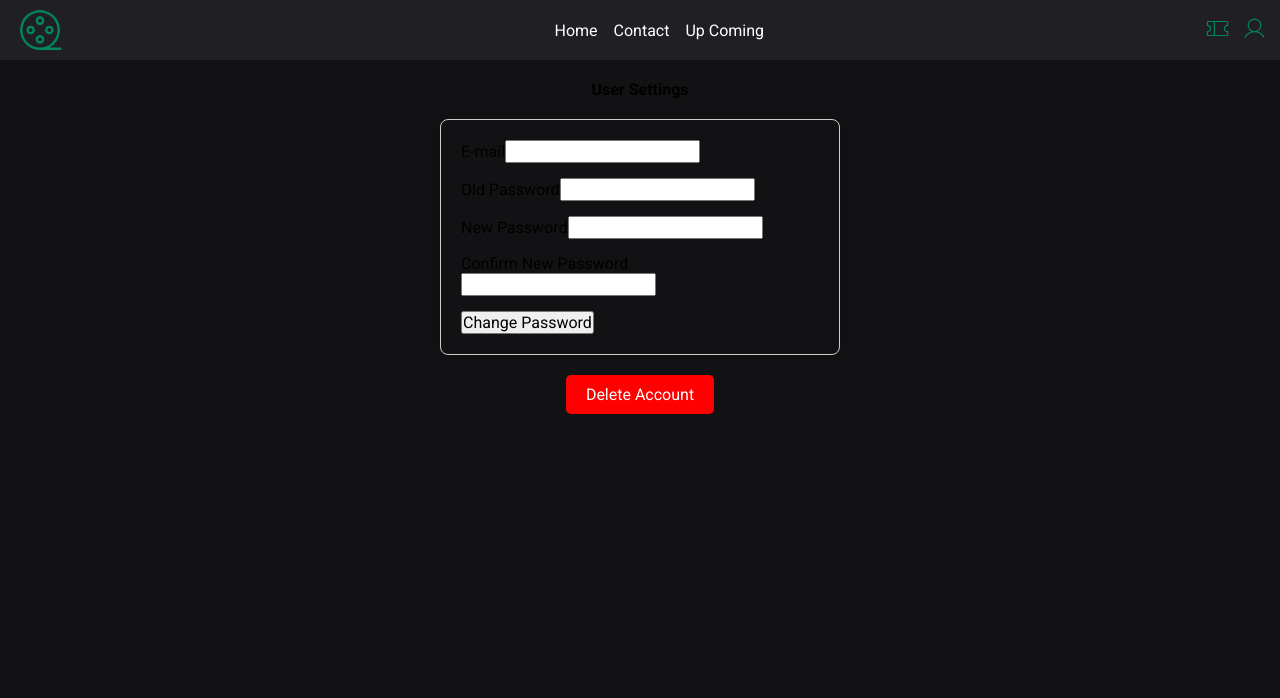
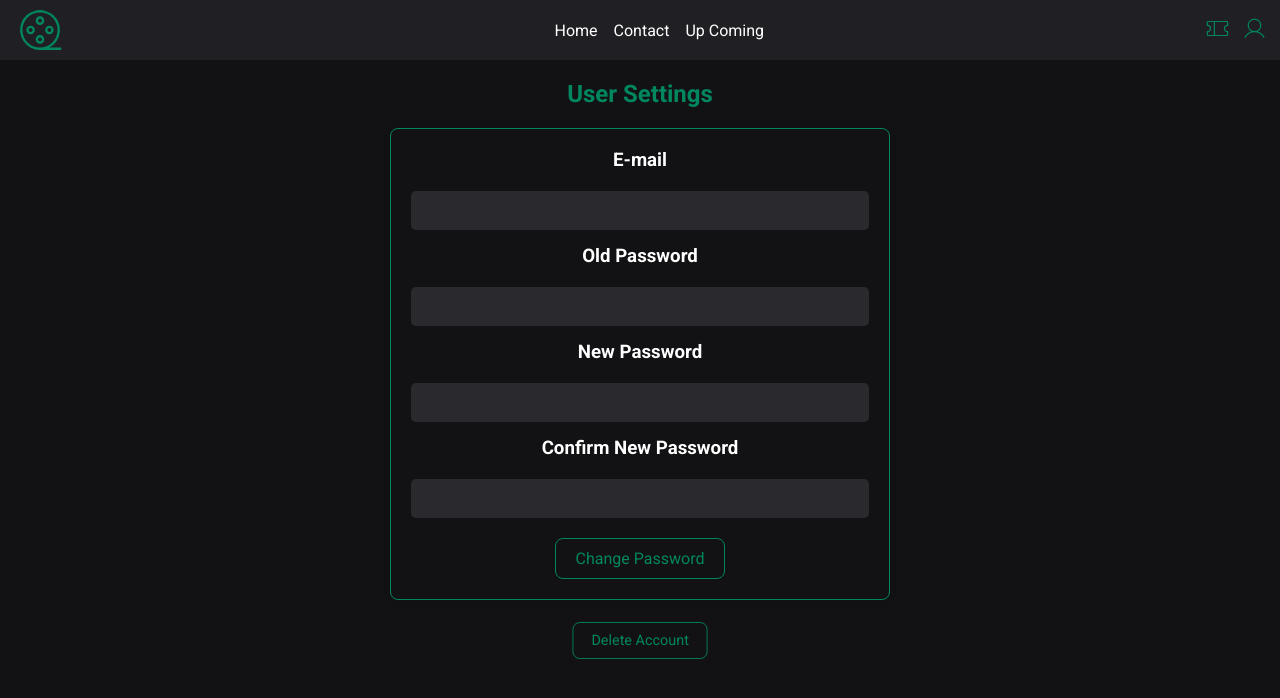
Before and after one commit to Deziderioo/CINEMA-PROJECT, a React (Vite) app: page /User in a window 1280 px wide. Shown: the top 698 px of the page. Built offline with nearby package versions, Linux system fonts and the light colour scheme.

Commit message:
Style in user settings

```diff
--- a/src/User.jsx
+++ b/src/User.jsx
@@ -73,31 +73,31 @@ export function User() {
       </div>
       <form className={style.card} onSubmit={handleChangePassword}>
         <div className={style.wrapInp}>
-          <label htmlFor="email">E-mail</label>
+          <h3 htmlFor="email">E-mail</h3>
           <input
             type="email"
             value={email}
             onChange={(e) => setEmail(e.target.value)}
           />
         </div>
-        <div className={style.wrapInpPass}>
-          <label htmlFor="oldPassword">Old Password</label>
+        <div className={style.wrapInp}>
+          <h3 htmlFor="oldPassword">Old Password</h3>
           <input
             type="password"
             value={oldPassword}
             onChange={(e) => setOldPassword(e.target.value)}
           />
         </div>
-        <div className={style.wrapInpPass}>
-          <label htmlFor="newPassword">New Password</label>
+        <div className={style.wrapInp}>
+          <h3 htmlFor="newPassword">New Password</h3>
           <input
             type="password"
             value={newPassword}
             onChange={(e) => setNewPassword(e.target.value)}
           />
         </div>
-        <div className={style.wrapInpPass}>
-          <label htmlFor="confirmNewPassword">Confirm New Password</label>
+        <div className={style.wrapInp}>
+          <h3 htmlFor="confirmNewPassword">Confirm New Password</h3>
           <input
             type="password"
             value={confirmNewPassword}
--- a/src/User.module.css
+++ b/src/User.module.css
@@ -1,37 +1,116 @@
 .wrapTitle {
+  font-size: 1.5rem;
   text-align: center;
   margin: 20px 0;
+  color: var(--green-500);
 }
 
 .card {
-    max-width: 400px;
+  max-width: 500px;
   margin: 0 auto;
   padding: 20px;
-    border: 1px solid #ccc;
+  border: 1px solid var(--green-500);
   border-radius: 8px;
   box-shadow: 0 0 10px rgba(0, 0, 0, 0.1);
+  background-color: var(--background-color);
+}
+
+h3 {
+  color: var(--white);
+  text-align: center;
+  margin-bottom: 20px;
 }
 
 .wrapInp {
+  display: flex;
+  flex-direction: column;
   margin-bottom: 15px;
+}
+
+
+
+.wrapInp input {
+  width: 100%;
+  padding: 10px;
+  border: none;
+  background: var(--gray-700);
+  border-radius: 5px;
+  box-sizing: border-box;
+  font-weight: bold;
+  color: black;
+}
+
+.buttonlogin {
+  display: flex;
+  justify-content: center;
 }
 
 .wrapInpPass {
   margin-bottom: 15px;
 }
 
+.wrapInpPass label {
+  color: var(--white);
+  margin-bottom: 5px;
+}
+
+.wrapInpPass input {
+  width: 100%;
+  padding: 10px;
+  border-radius: 5px;
+  box-sizing: border-box;
+
+  transition: border-color 0.3s ease;
+}
+
+.wrapInp input:focus {
+  scale: 1.01;
+  border: 1px solid var(--green-500);
+
+  outline: none;
+}
+
+
 .buttonlogin {
   display: flex;
-    justify-content: space-between;
+  justify-content: center;
+  margin-top: 20px;
+}
+
+.buttonlogin button {
+  padding: 10px 20px;
+  background: none;
+  color: var(--green-500);
+  border: 1px solid var(--green-500);
+  border-radius: 8px;
+  cursor: pointer;
+
+  transition: all 0.5s;
+}
+
+.buttonlogin button:hover{
+  background-color: var(--green-300);
+  color: var(--white);
+  scale: 1.1;
 }
 
 .deleteButton {
+  scale: 0.9;
   display: block;
   margin: 20px auto;
   padding: 10px 20px;
-    background-color: red;
-    color: white;
-    border: none;
-    border-radius: 5px;
+  background: none;
+  color: var(--green-500);
+  border: 1px solid var(--green-500);
+  border-radius: 8px;
   cursor: pointer;
+
+  transition: all 0.5s ;
 }
+
+.deleteButton:hover{
+  scale: 1.1;
+  color: var(--white);
+  background: red;
+  border-color: red;
+}
```
Also changed, not shown: 1 other file (tests, documents, lock files or other folders). Lines whose indentation alone changed are shown as unchanged.
